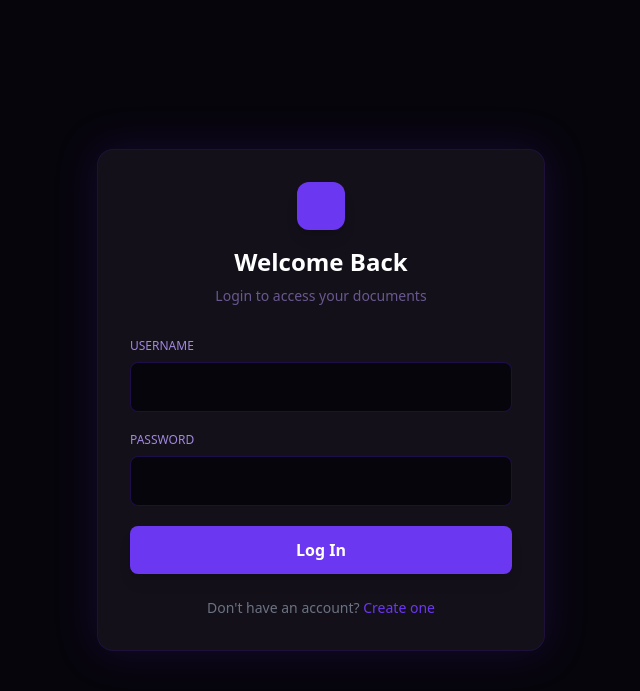
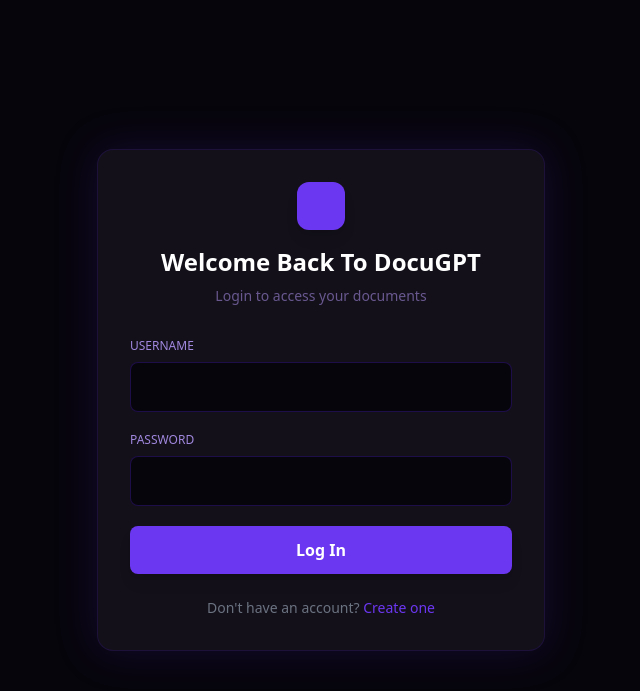
Before and after one commit to codewithmittalhardik/chatpdf, a Flask app: page /login in a window 1280 px wide. Shown: the top 691 px of the page, without its empty margins (319-959 px from the left). Run offline with Flask 3, Linux system fonts and the light colour scheme; some libraries are stand-ins or nearby versions.

Commit message:
login page

```diff
--- a/templates/login.html
+++ b/templates/login.html
@@ -31,7 +31,7 @@
             <div class="w-12 h-12 bg-accent rounded-xl flex items-center justify-center text-white text-2xl font-bold mb-4 shadow-lg">
                 <i class="ph ph-robot"></i>
             </div>
-            <h1 class="text-2xl font-bold text-white">Welcome Back</h1>
+            <h1 class="text-2xl font-bold text-white">Welcome Back To DocuGPT</h1>
             <p class="text-primary/60 text-sm mt-2">Login to access your documents</p>
         </div>
 
```
